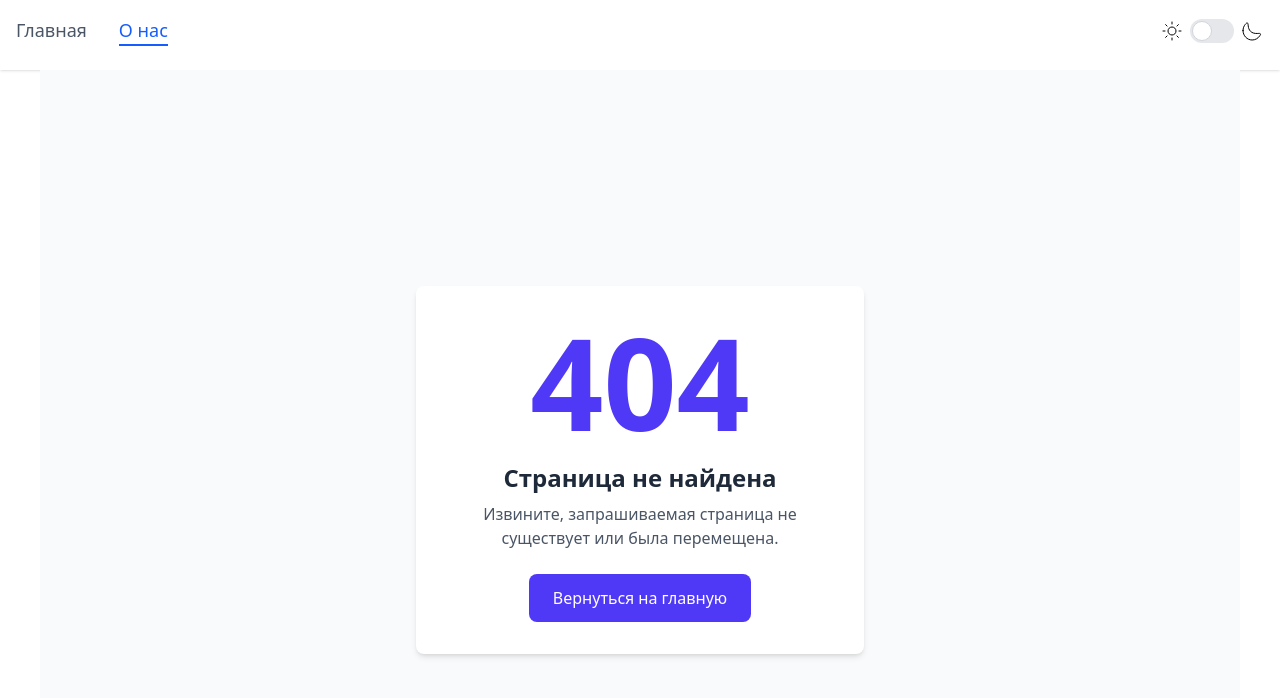
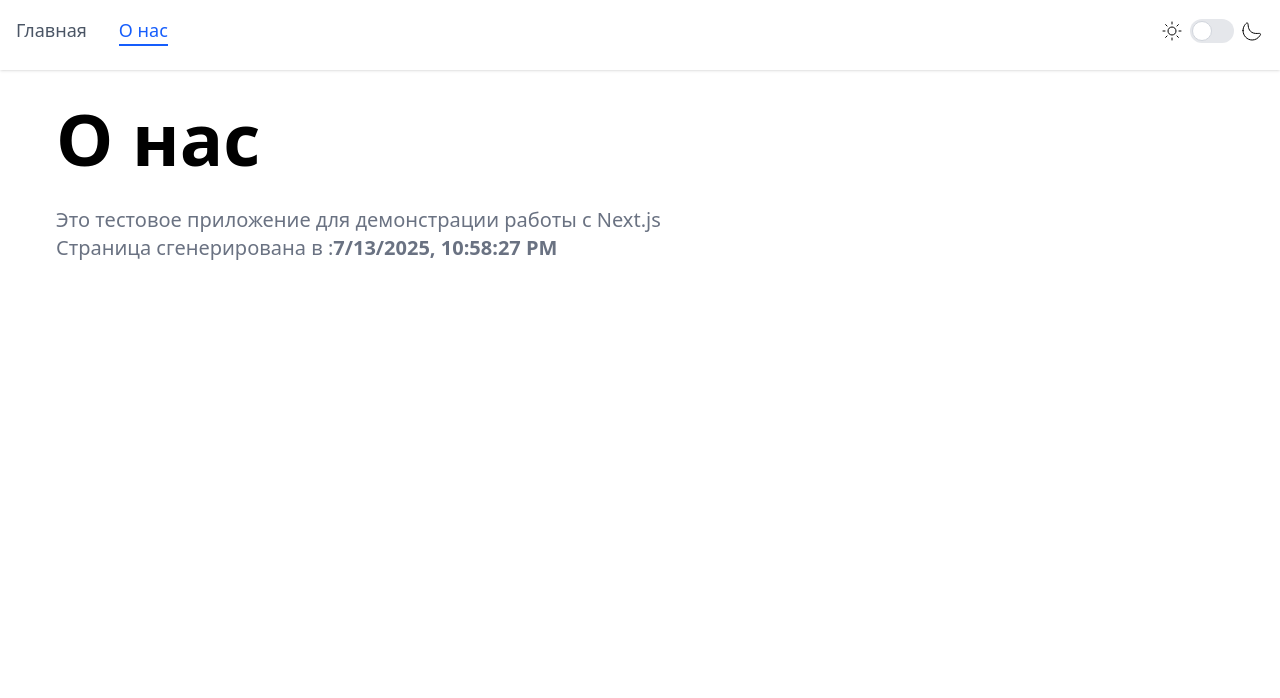
Before and after one commit to ThisIsPavel/test-appricot, a Next.js app: page /about in a window 1280 px wide. Before the commit this address had no page. Shown: the top 698 px of the page. Built offline with nearby package versions, Linux system fonts and the light colour scheme.

Commit message:
add about page

```diff
--- /dev/null
+++ b/src/app/about/page.tsx
@@ -0,0 +1,16 @@
+import Title from '@/shared/ui/Title/Title';
+
+export default function About() {
+  const buildTime = new Date().toLocaleString();
+  return (
+    <main className="container mx-auto px-4 py-8 dark:text-white">
+      <Title variant="h1">О нас</Title>
+      <p className="text-base text-gray-500 sm:text-lg md:text-xl dark:text-white">
+        Это тестовое приложение для демонстрации работы с Next.js
+      </p>
+      <p className="text-base text-gray-500 sm:text-lg md:text-xl dark:text-white">
+        Страница сгенерирована в :<span className="font-bold">{buildTime}</span>
+      </p>
+    </main>
+  );
+}
```
